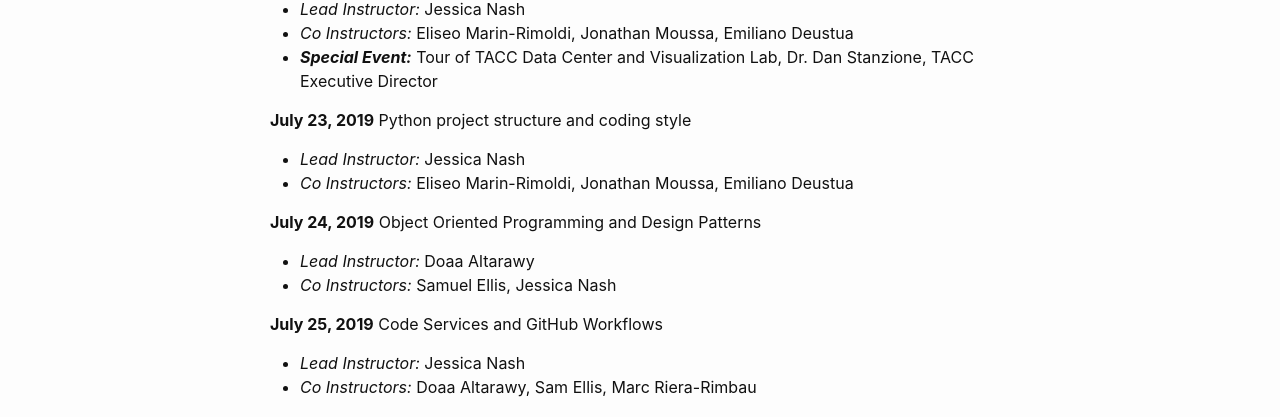
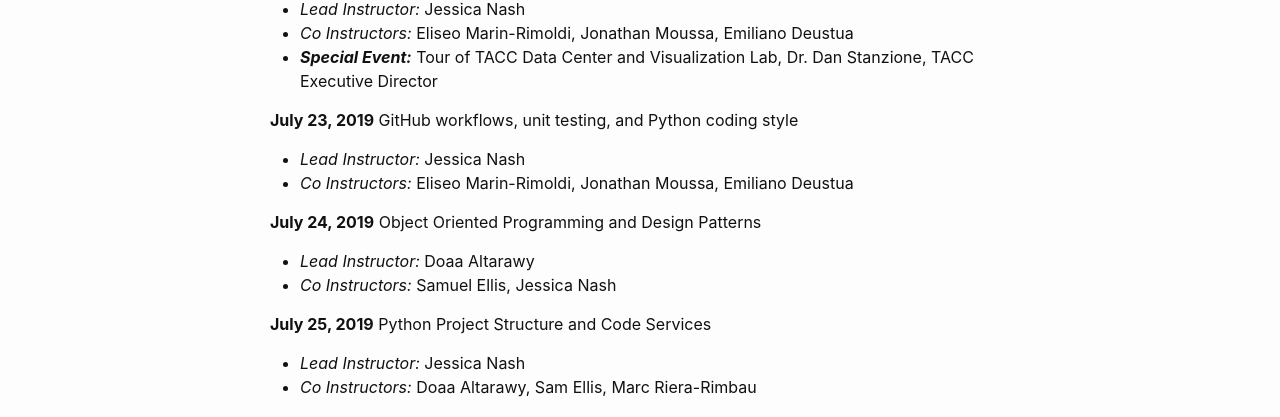
Before and after one commit to MolSSI-Education/2019-software-summer-school-logistics, a Jekyll site: the page built from index.md, in a window 1280 px wide. Shown: the part 873-1290 px from the top of the page. Built offline with Jekyll 4.4.1, drawn with Linux system fonts in a browser that asks for light colours.

Commit message:
update topic schedule

```diff
--- a/index.md
+++ b/index.md
@@ -30,7 +30,7 @@ Classes start each day at 9:00am and ends at 5:00pm, with lunch roughly from 12:
 - ***Special Event:*** Tour of TACC Data Center and Visualization Lab, Dr. Dan Stanzione, TACC Executive Director
 
 
-**July 23, 2019**     Python project structure and coding style
+**July 23, 2019**     GitHub workflows, unit testing, and Python coding style
 - *Lead Instructor:* Jessica Nash
 - *Co Instructors:* Eliseo Marin-Rimoldi, Jonathan Moussa, Emiliano Deustua
 
@@ -38,7 +38,7 @@ Classes start each day at 9:00am and ends at 5:00pm, with lunch roughly from 12:
 - *Lead Instructor:* Doaa Altarawy
 - *Co Instructors:* Samuel Ellis, Jessica Nash
 
-**July 25, 2019**      Code Services and GitHub Workflows
+**July 25, 2019**      Python Project Structure and Code Services
 - *Lead Instructor:* Jessica Nash
 - *Co Instructors:* Doaa Altarawy, Sam Ellis, Marc Riera-Rimbau
 
```
